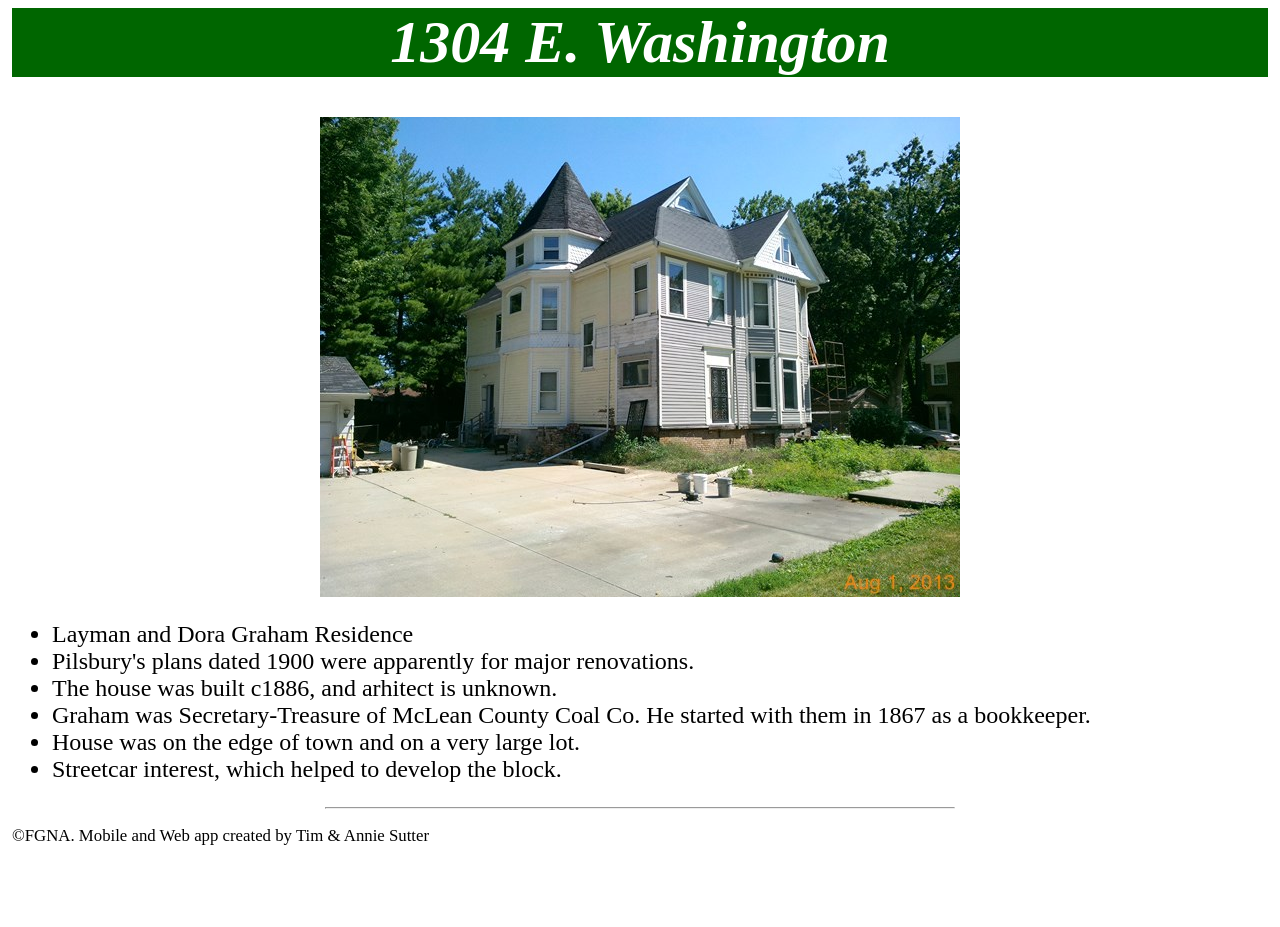
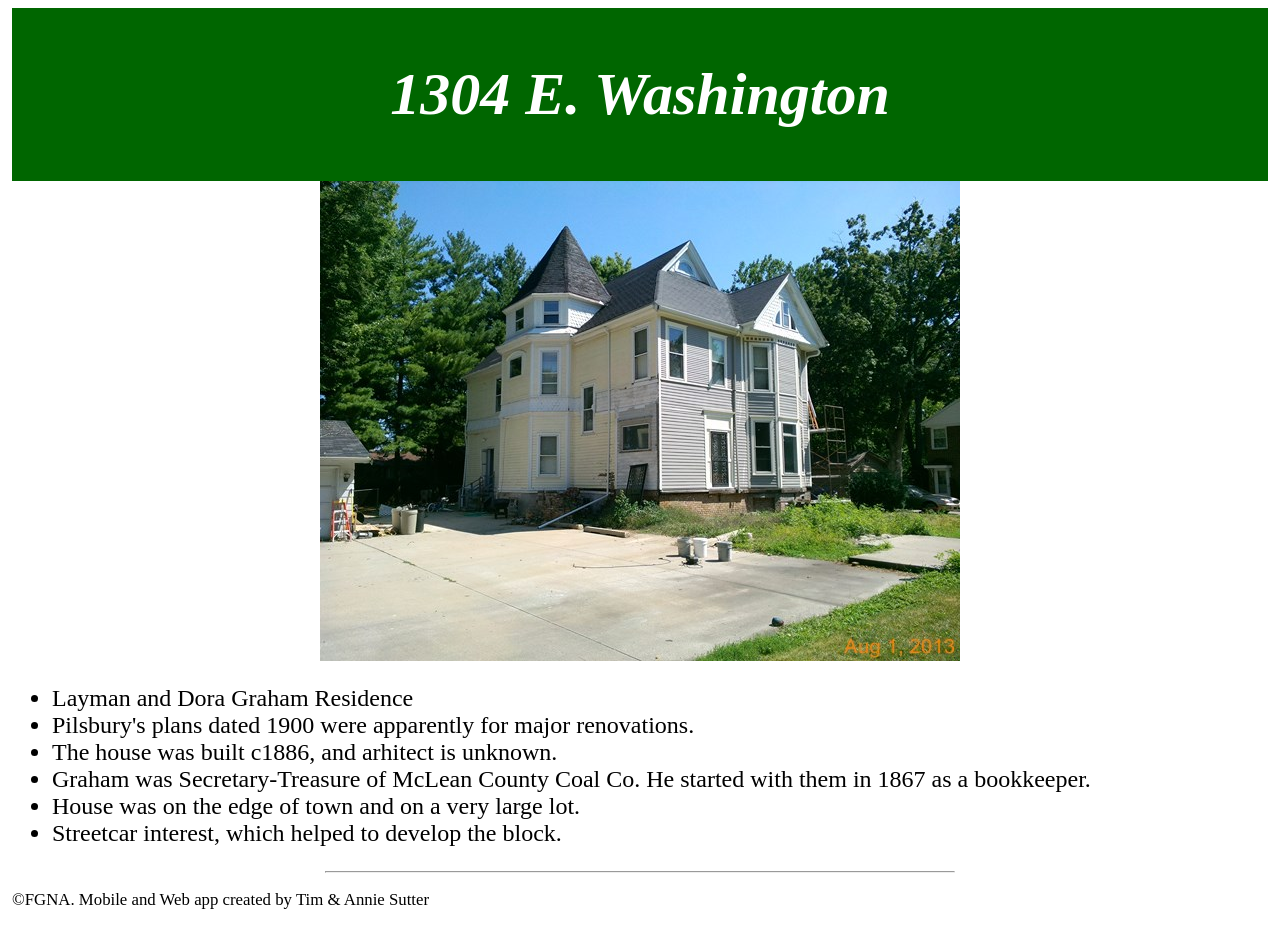
Before and after one commit to VarmintSlayer/FGNA-Native, a plain HTML site: page 1304-e-washington.html in a window 1280 px wide. Before the commit the page ends 863 px from the top, so only its background shows below. Drawn offline with Linux system fonts and the light colour scheme.

Commit message:
Add files via upload

```diff
--- a/css/style.css
+++ b/css/style.css
@@ -18,7 +18,7 @@ p.footer { font-size: 0.7em; }
 
 div.box {
     background: #006600;
-    padding: 0.0em;
+    padding: 0.5em;
     border: none;
   }
 
```
